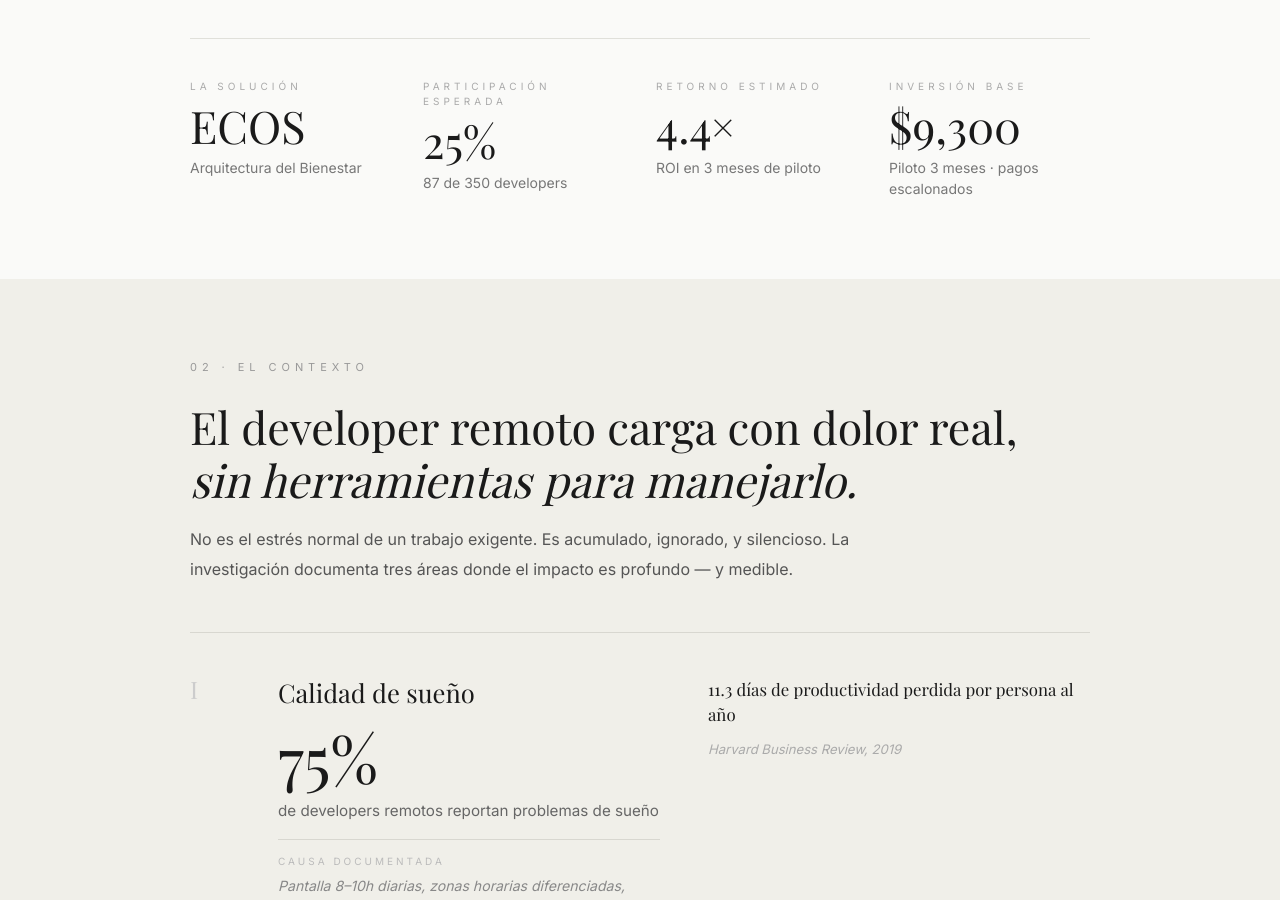
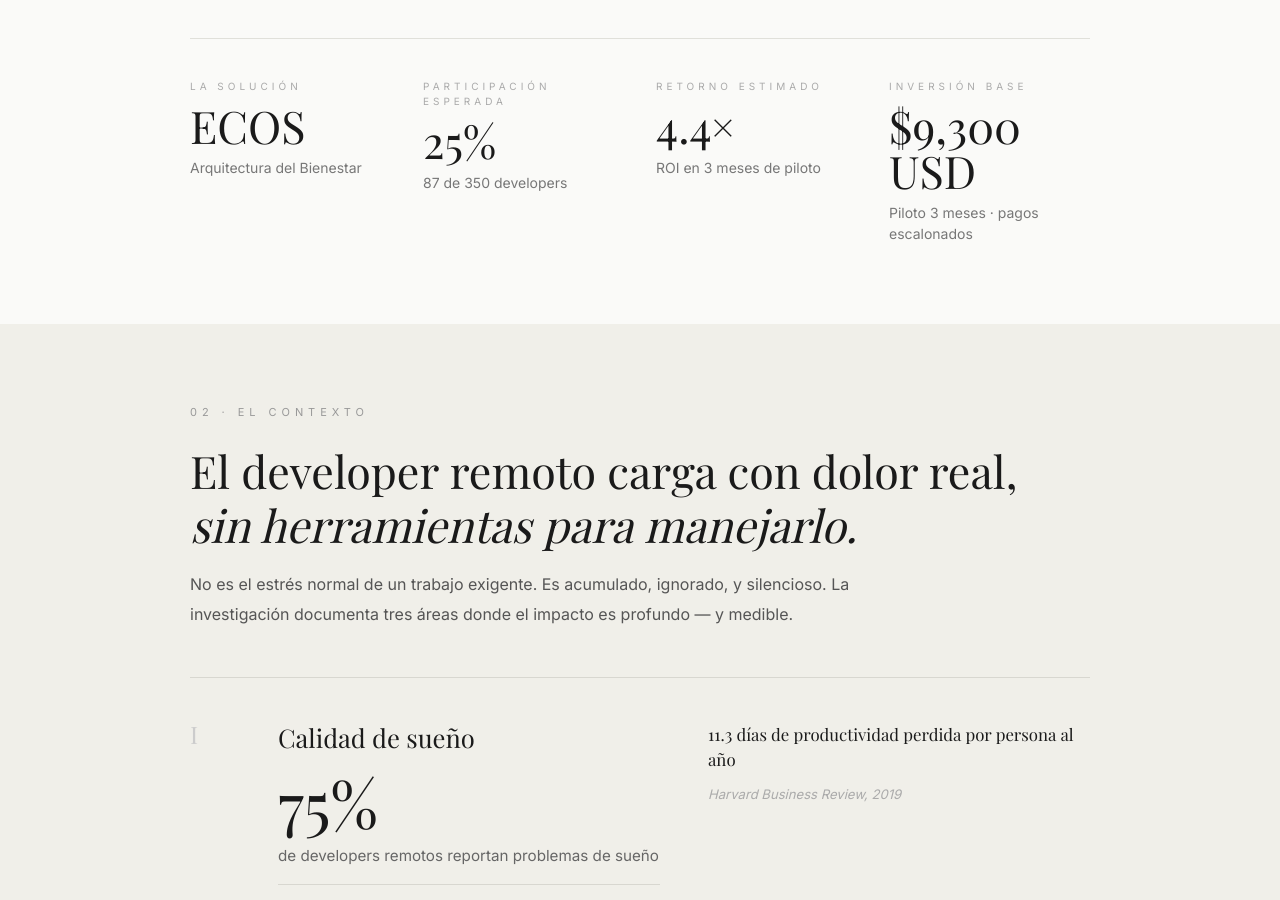
Before and after one commit to oscarxavieryoga-lang/v0-aura-proposal-website, a Next.js app: page / in a window 1280 px wide. Shown: the part 2189-3089 px from the top of the page. Built offline with nearby package versions, Linux system fonts and the light colour scheme; a web font is replaced by a local one.

Commit message:
Update page.tsx

```diff
--- a/app/page.tsx
+++ b/app/page.tsx
@@ -281,7 +281,7 @@ export default function Page() {
                 { label: "La solución",            value: "ECOS",   sub: "Arquitectura del Bienestar" },
                 { label: "Participación esperada",  value: "25%",    sub: "87 de 350 developers" },
                 { label: "Retorno estimado",        value: "4.4×",   sub: "ROI en 3 meses de piloto" },
-                { label: "Inversión base",          value: "$9,300", sub: "Piloto 3 meses · pagos escalonados" },
+                { label: "Inversión base",          value: "$9,300 USD", sub: "Piloto 3 meses · pagos escalonados" },
               ].map((m) => (
                 <div key={m.label}>
                   <p style={{ ...SUB, marginBottom: "10px" }}>{m.label}</p>
```
